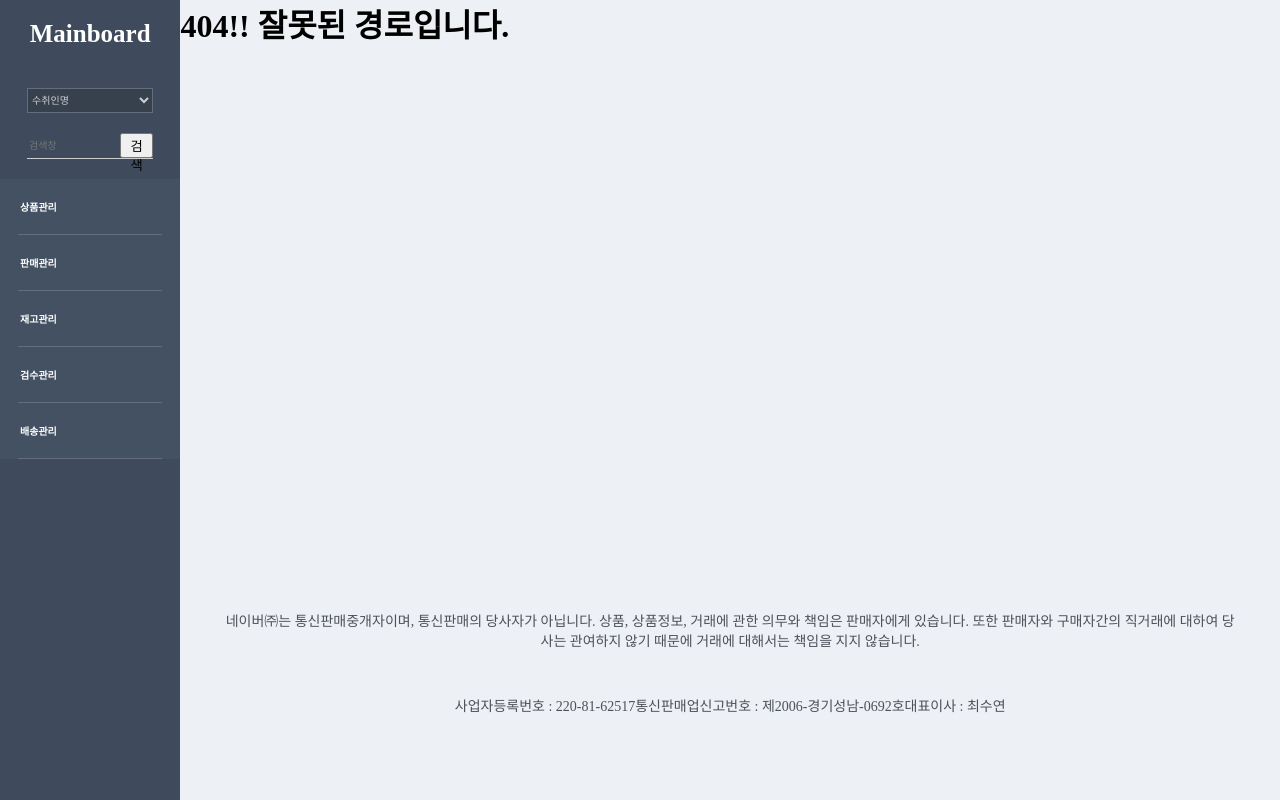
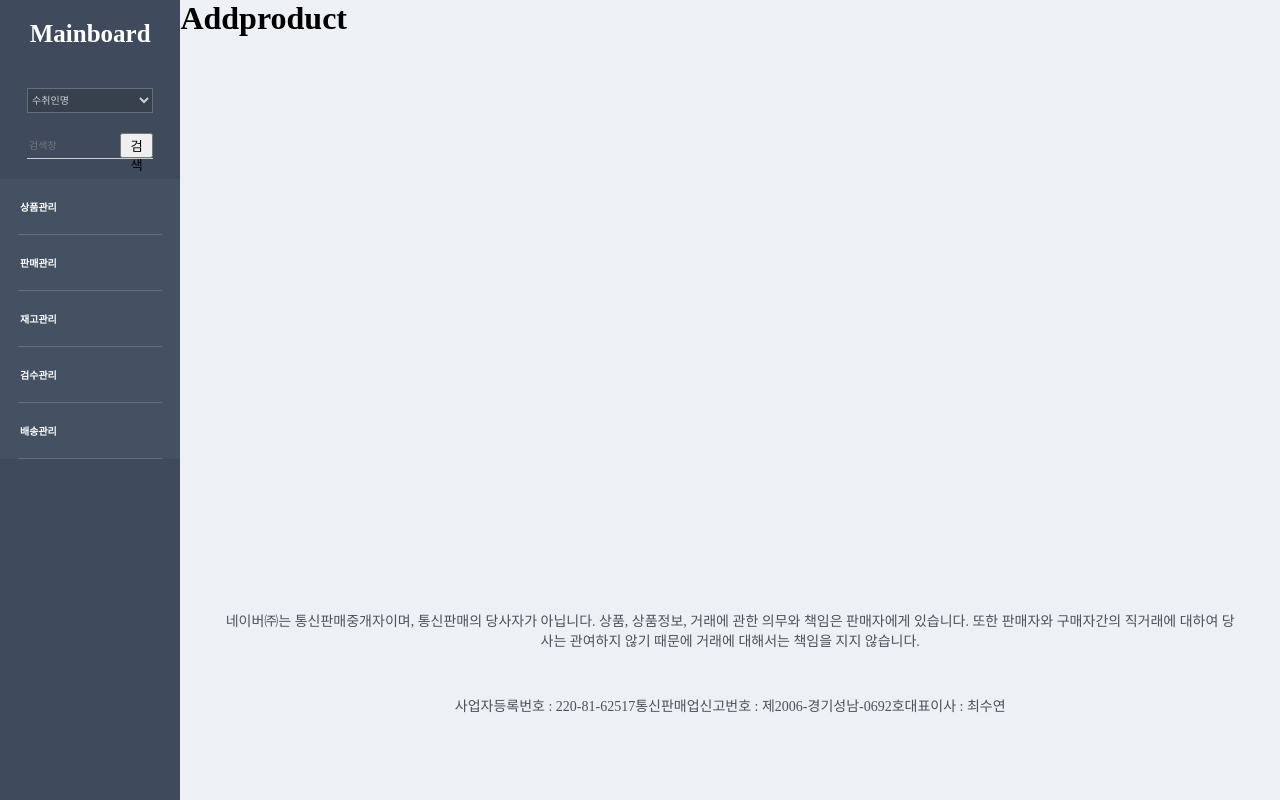
Before and after one commit to gozingamrae/mainboard-frontend--management, a React (Create React App) app: page /addproduct in a window 1280 px wide. Built offline with nearby package versions, Linux system fonts and the light colour scheme.

Commit message:
Add 새상품 등록 임시 페이지 생성

```diff
--- a/src/App.js
+++ b/src/App.js
@@ -5,7 +5,7 @@ import Error from "./main/Error";
 import Inventory from "./inventory/Inventory";
 import Warehousing from "./inventory/Warehousing";
 import Product from "./product/Product";
-
+import AddProduct from "./product/AddProduct";
 import "./App.module.css";
 function App() {
   return (
@@ -16,6 +16,7 @@ function App() {
           <Route path="/inventory" element={<Inventory/>} />
           <Route path="/warehousing" element={<Warehousing/>} />
           <Route path="/product" element={<Product/>} />
+          <Route path="/addproduct" element={<AddProduct/>} />
           <Route path="/*" element={<Error/>} />
         </Route>
       </Routes>
--- /dev/null
+++ b/src/product/AddProduct.js
@@ -0,0 +1,10 @@
+
+function AddProduct(){
+    return (
+        <div>
+            <h1>Addproduct</h1>
+        </div>
+    )
+}
+
+export default AddProduct;
```
